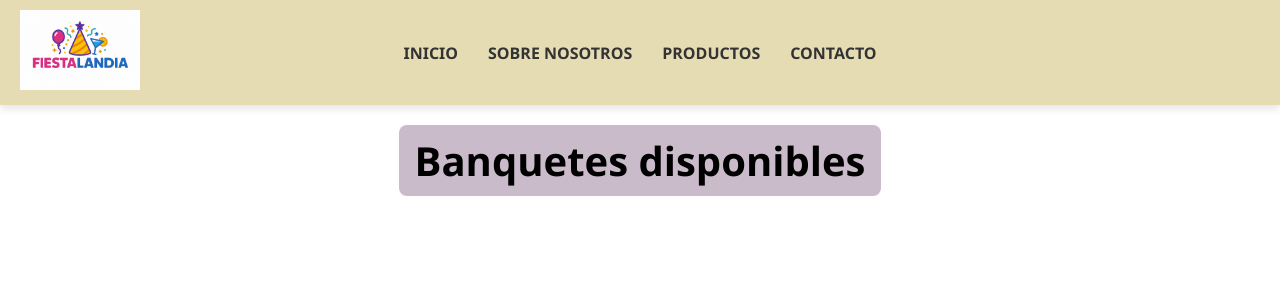
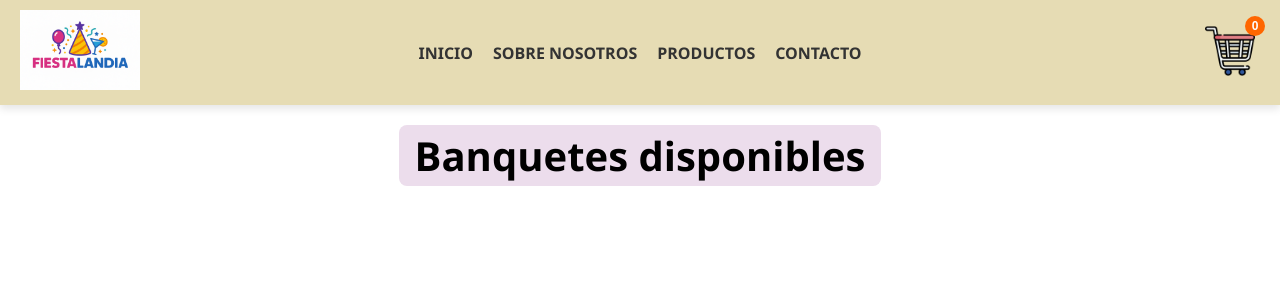
Before and after one commit to Mildred2608/FiestaLandia, a React (Create React App) app in the folder FiestaLandia/frontend/: page /#/banquetes in a window 1280 px wide. Shown: the top 300 px of the page. Built offline with nearby package versions, Linux system fonts and the light colour scheme.

Commit message:
Botón de Carrito

```diff
--- a/FiestaLandia/frontend/src/components/Header.js
+++ b/FiestaLandia/frontend/src/components/Header.js
@@ -1,8 +1,10 @@
 import React from 'react';
-import { NavLink } from 'react-router-dom';
-//import './Header.css';                 // opcional si luego añades estilos propios
+import { NavLink, useNavigate } from 'react-router-dom';
 
-const Header = () => (
+const Header = () => {
+  const navigate = useNavigate();
+
+  return (
     <header className="navbar">
       <div className="logo-container">
         <img src="/logo.png" alt="FiestaLandia Logo" className="logo" />
@@ -14,7 +16,23 @@ const Header = () => (
         <li><NavLink to="/productos">PRODUCTOS</NavLink></li>
         <li><NavLink to="/contacto">CONTACTO</NavLink></li>
       </ul>
+
+      {/* Botón del carrito agregado aquí */}
+      <button
+        className="carrito-btn"
+        onClick={() => navigate('/carrito')}
+        aria-label="Carrito de compras"
+      >
+        <img
+          src="/Carrito.png"
+          alt="Ícono de carrito"
+          className="carrito-icon"
+        />
+        {/* Contador opcional - puedes conectarlo a tu estado */}
+        <span className="carrito-contador">0</span>
+      </button>
     </header>
   );
+};
 
 export default Header;
--- a/FiestaLandia/frontend/src/styles/style.css
+++ b/FiestaLandia/frontend/src/styles/style.css
@@ -89,7 +89,7 @@ body, html {
 .fondo {
     background-size: cover;
     background-position: center;
-    height: 100vh;
+    height: 80vh;
     display: flex;
     justify-content: center;
     background-color: rgb(230, 220, 180);
@@ -99,15 +99,15 @@ body, html {
 
 .contenido {
     background-color: rgba(255, 255, 255, 0.85); /* Panel semitransparente */
-    padding: 80px;
-    border-radius: 12px;
+    padding: 60px;
+    border-radius: 20px;
     box-shadow: 0 0 15px rgba(0,0,0,0.3);
 }
 
 /* === Título === */
 h1 {
     font-size: 48px;
-    margin-bottom: 30px;
+    margin-bottom: 35px;
     color: #333;
 }
 
@@ -116,7 +116,7 @@ h1 {
     display: flex;
     flex-wrap: wrap;
     justify-content: center;
-    gap: 15px;
+    gap: 20px;
 }
 
 .botones button {
@@ -151,10 +151,10 @@ h1 {
   font-size: 2.5rem;
   font-weight: bold;
   text-align: center;
-  background-color: rgb(202, 187, 202);
+  background-color: rgb(236, 221, 236);
   text-shadow: none;
   margin: 20px auto;
-  padding: 0.5rem 1rem;
+  padding: 0.20rem 1rem;
   border-radius: 0.5rem;
 }
 
@@ -209,17 +209,17 @@ body, .contenedor-padre {
   flex-wrap: wrap;
   justify-content: center;
   gap: 1rem;
-  padding: 2rem;
+  padding: 1rem;
 }
 
 /* === Botones de selección de género (actualizado para que coincidan visualmente) === */
 .genero-contenedor {
   background-color: rgba(209, 183, 183, 0.85);
-  padding: 10px;
-  border-radius: 12px;
+  padding: 20px;
+  border-radius: 20px;
   box-shadow: 0 0 15px rgba(0,0,0,0.3);
-  max-width: 600px; /* opcional, para limitar el ancho */
-  margin: 40px auto; /* para centrarlo */
+  max-width: 900px; /* opcional, para limitar el ancho */
+  margin: 10px auto; /* para centrarlo */
 }
 
 .genero-btn {
@@ -243,17 +243,17 @@ body, .contenedor-padre {
 /* Boton regresar */
 .grupos-container {
   position: relative; /* Necesario para que el botón con position absolute se ubique con base en este contenedor */
-  padding-top: 4rem; /* Espacio arriba para que no se monte el botón con el título */
+  padding-top: 3rem; /* Espacio arriba para que no se monte el botón con el título */
 }
 
 /* Botón Regresar modificado */
 .boton-regresar {
   position: absolute;
-  top: 8rem;     /* Baja el botón */
+  top: 6rem;     /* Baja el botón */
   left: 8rem;    /* Lo pega a la izquierda */
   background-color: #406dff;
   color: white;
-  padding: 0.6rem 1.2rem;
+  padding: 1rem 1.5rem;
   border: none;
   border-radius: 10px;
   font-size: 1rem;
@@ -274,7 +274,7 @@ body, .contenedor-padre {
   display: flex;
   justify-content: center;
   flex-wrap: wrap;
-  gap: 2rem;
+  gap: 1rem;
 }
 
 .grupo-card {
@@ -296,3 +296,81 @@ body, .contenedor-padre {
   background-color: #e73370;
   transform: translateY(-3px);
 }
+
+/*Carrito de compras*/
+/* Estructura principal del navbar */
+.navbar {
+  display: flex;
+  align-items: center;
+  justify-content: space-between;
+  padding: 10px 20px;
+  background-color: rgb(230, 220, 180);
+  position: relative;
+}
+
+/* Estilos del carrito */
+.carrito-btn {
+  background: none;
+  border: none;
+  cursor: pointer;
+  padding: 5px;
+  position: relative;
+  margin-left: auto;
+}
+
+.carrito-icon {
+  width: 50px;
+  height: 50px;
+  transition: transform 0.2s ease;
+}
+
+.carrito-btn:hover .carrito-icon {
+  transform: scale(1.1);
+}
+
+.carrito-contador {
+  position: absolute;
+  top: -5px;
+  right: -5px;
+  background-color: #ff6600;
+  color: white;
+  border-radius: 50%;
+  width: 20px;
+  height: 20px;
+  display: flex;
+  align-items: center;
+  justify-content: center;
+  font-size: 12px;
+  font-weight: bold;
+}
+
+/* Estilos para el menú centrado */
+.menu {
+  display: flex;
+  gap: 20px;
+  list-style: none;
+  margin: 0;
+  padding: 0;
+  position: absolute;
+  left: 50%;
+  transform: translateX(-50%);
+}
+
+/* Responsive */
+@media (max-width: 768px) {
+  .navbar {
+    flex-direction: column;
+  }
+
+  .menu {
+    position: static;
+    transform: none;
+    margin: 15px 0;
+    flex-wrap: wrap;
+    justify-content: center;
+  }
+
+  .carrito-btn {
+    margin: 10px 0 0 0;
+  }
+}
```
Also changed, not shown: FiestaLandia/frontend/public/Carrito.png (added). Lines whose indentation alone changed are shown as unchanged.
